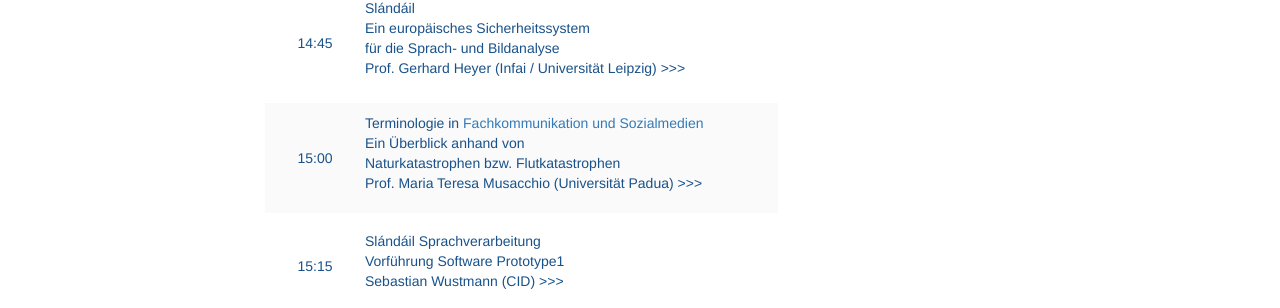
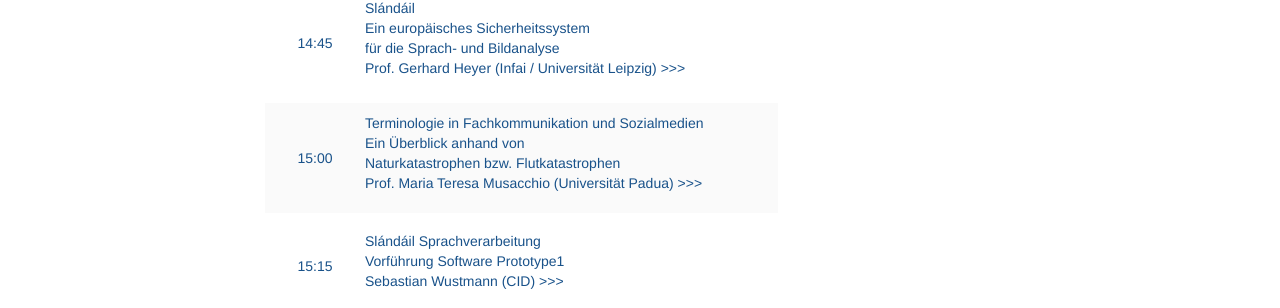
Before and after one commit to susedev/test, a Jekyll site: the page built from programm-uebersicht.html, in a window 1280 px wide. Shown: the part 1519-1827 px from the top of the page. Built offline with Jekyll 4.4.1, drawn with Linux system fonts in a browser that asks for light colours; nearby versions of some CDN libraries.

Commit message:
Edit from JekyllCMS

```diff
--- a/programm-uebersicht.html
+++ b/programm-uebersicht.html
@@ -114,7 +114,7 @@ title: Programm
 		<tr>
 			<td style="background-color: rgb(250, 250, 250); border-color: rgb(255, 255, 255); text-align: center; vertical-align: middle; width: 100px; height: 110px;"><span style="color:#19528A;">15:00</span></td>
 			<td style="background-color: rgb(250, 250, 250); border-color: rgb(255, 255, 255); text-align: left; vertical-align: middle; height: 110px;">
-			<p><a href="http://eijc.github.io/data/beitraege-und-referentinnen.html#Musacchio"><span style="color:#19528A;">Terminologie in <a href="http://eijc.github.io/data/beitraege-und-referentinnen.html#Musacchio">Fachkommunikation und Sozialmedien</a></span><br />
+			<p><a href="http://eijc.github.io/data/beitraege-und-referentinnen.html#Musacchio"><span style="color:#19528A;">Terminologie in Fachkommunikation und Sozialmedien</span><br />
 			<span style="color:#19528A;">Ein &Uuml;berblick anhand von<br />
 			Naturkatastrophen bzw. Flutkatastrophen<br />
 			Prof. Maria Teresa Musacchio (Universit&auml;t Padua) &gt;&gt;&gt;</span></a></p>
```
